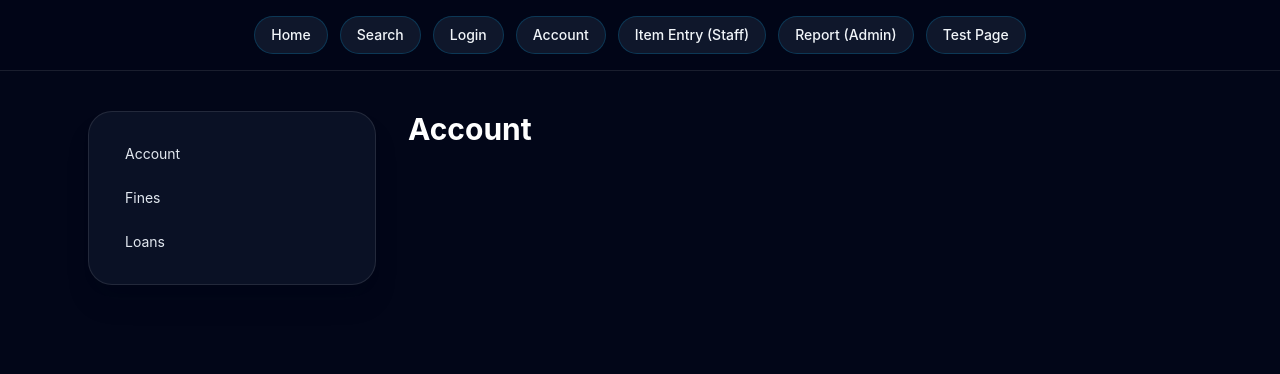
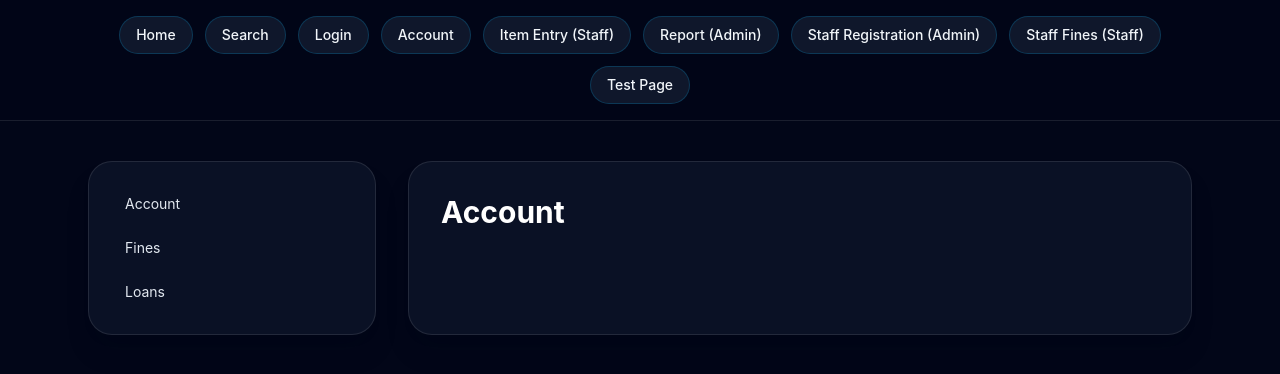
Before and after one commit to devpatel26/Library-Database, a React (Vite) app in the folder react/: page /account in a window 1280 px wide. Shown: the top 374 px of the page. Built offline with nearby package versions, Linux system fonts and the light colour scheme; no server answers.

Commit message:
Commented routes and added background to Account

```diff
--- a/react/src/App.jsx
+++ b/react/src/App.jsx
@@ -1,24 +1,30 @@
 import { BrowserRouter, Routes, Route, Link } from "react-router-dom";
+import Account from "./pages/Account.jsx";
+import Fines from "./pages/Fines.jsx";
+import ForgotPassword from "./pages/ForgotPassword.jsx";
 import Home from "./pages/Home.jsx";
-import Search from "./pages/Search.jsx";
-import Account from "./pages/Account.jsx";
+import ItemEntry from "./pages/ItemEntry.jsx";
+import Loans from "./pages/Loans.jsx";
 import Login from "./pages/Login.jsx";
 import Registration from "./pages/Registration.jsx";
+import Report from "./pages/Report.jsx";
+import Search from "./pages/Search.jsx";
+import StaffFines from "./pages/StaffFines.jsx";
 import StaffRegistration from "./pages/StaffRegistration.jsx";
-import Report from "./pages/Report.jsx";
 import TestPage from "./pages/TestPage.jsx";
-import Fines from "./pages/Fines.jsx";
-import ItemEntry from "./pages/ItemEntry.jsx";
-import StaffFines from "./pages/StaffFines.jsx";
-import ForgotPassword from "./pages/ForgotPassword.jsx";
 
 const navLinks = [
   { to: "/", label: "Home" },
   { to: "/search", label: "Search" },
   { to: "/login", label: "Login" },
   { to: "/account", label: "Account" },
+  // Staff pages
   { to: "/itementry", label: "Item Entry (Staff)" },
+  // Admin pages
   { to: "/report", label: "Report (Admin)" },
+  { to: "/staffregistration", label: "Staff Registration (Admin)" },
+  // TESTING AFTER THIS - REMOVE LATER
+  { to: "/stafffines", label: "Staff Fines (Staff)" },
   { to: "/test", label: "Test Page" },
 ];
 
--- a/react/src/pages/Account.jsx
+++ b/react/src/pages/Account.jsx
@@ -6,9 +6,9 @@ import Loans from "./Loans";
 import StaffLoans from "./StaffLoans";
 
 const navLinks = [
-  { to: "/account", label: "Account"},
-  { to: "/fines", label: "Fines"},
-  { to: "/loans", label: "Loans"}
+  { to: "/account", label: "Account" },
+  { to: "/fines", label: "Fines" },
+  { to: "/loans", label: "Loans" },
 ];
 
 export default function Account() {
@@ -41,10 +41,8 @@ export default function Account() {
           ))}
         </nav>
       </aside>
-      <main className="flex-1 space-y-8">
-        <h1 className="text-3xl font-bold text-white">
-          Account
-        </h1>
+      <main className="flex-1 space-y-8 rounded-3xl border border-white/10 bg-slate-900/70 p-8 shadow-xl shadow-slate-950/30">
+        <h1 className="text-3xl font-bold text-white">Account</h1>
         <Routes>
           <Route path="/fines" element={<Fines />} />
           <Route path="/stafffines" element={<StaffFines />} />
```
